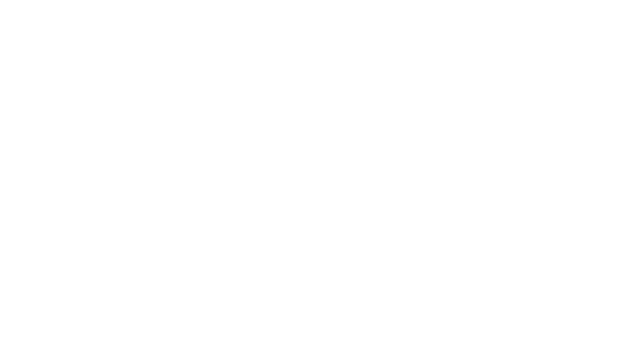
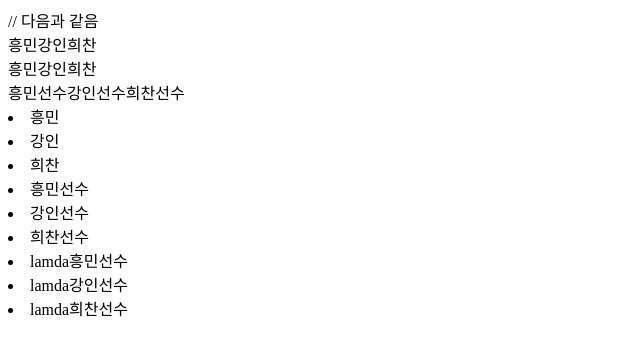
Before and after one commit to kiwi85547/react20240509, a React (Vite) app: page / in a window 1280 px wide. Shown: the top 356 px of the page, without its empty margins (0-640 px from the left). Built offline with nearby package versions, Linux system fonts and the light colour scheme.

Commit message:
배열의 map 메소드로 배열의 각 원소를 컴포넌트로 매핑할 수 있음

```diff
--- a/src/App.jsx
+++ b/src/App.jsx
@@ -1,46 +1,38 @@
 import React from "react";
 
+// 배열로 가지고 있는 각 값이 컴포넌트로 맵핑 가능하다
 function App(props) {
-  // 배열 메소드
-  const a = [];
+  const a = ["흥민", "강인", "희찬"];
+  const b = a.map(function (item) {
+    return item + "선수";
+  });
 
-  // push : 새 값을 배열 맨 뒤에 추가
-  a.push("흥민");
-  a.push("강인");
-  a.push(3.11);
-  console.log(a);
-
-  // pop : 맨 뒤의 값을 제거 후 리턴
-  let val1 = a.pop();
-  let val2 = a.pop();
-  console.log(val1);
-  console.log(val2);
-  console.log(a);
-
-  // map : 각 원소를 다른 값으로 매핑(map) 후 새 배열 리턴
-  const b = [5, 4, 3, 2, 1];
-  console.log(b);
-  // 함수를 정의하고 넣음
-  function action(param) {
-    return param * 2;
-  }
-  const c = b.map(action);
-  console.log(b);
-  console.log(c);
-
-  //
-  const d = b.map(function (param) {
-    return param * 3;
+  const c = a.map(function (item) {
+    return <li>{item}</li>;
   });
-  console.log(d);
-
-  let aa = b.map(action);
-  console.log(aa);
-
-  let bb = b.map((a) => a * 7);
-  console.log(bb);
-
-  return <div></div>;
+  return (
+    <div>
+      // 다음과 같음
+      <div>{a}</div>
+      <div>
+        {a[0]}
+        {a[1]}
+        {a[2]}
+      </div>
+      <div>{b}</div>
+      <div>{c}</div>
+      <div>
+        {a.map(function (item) {
+          return <li>{item}선수</li>;
+        })}
+      </div>
+      <div>
+        {a.map((item) => (
+          <li>lamda{item}선수</li>
+        ))}
+      </div>
+    </div>
+  );
 }
 
 export default App;
```
